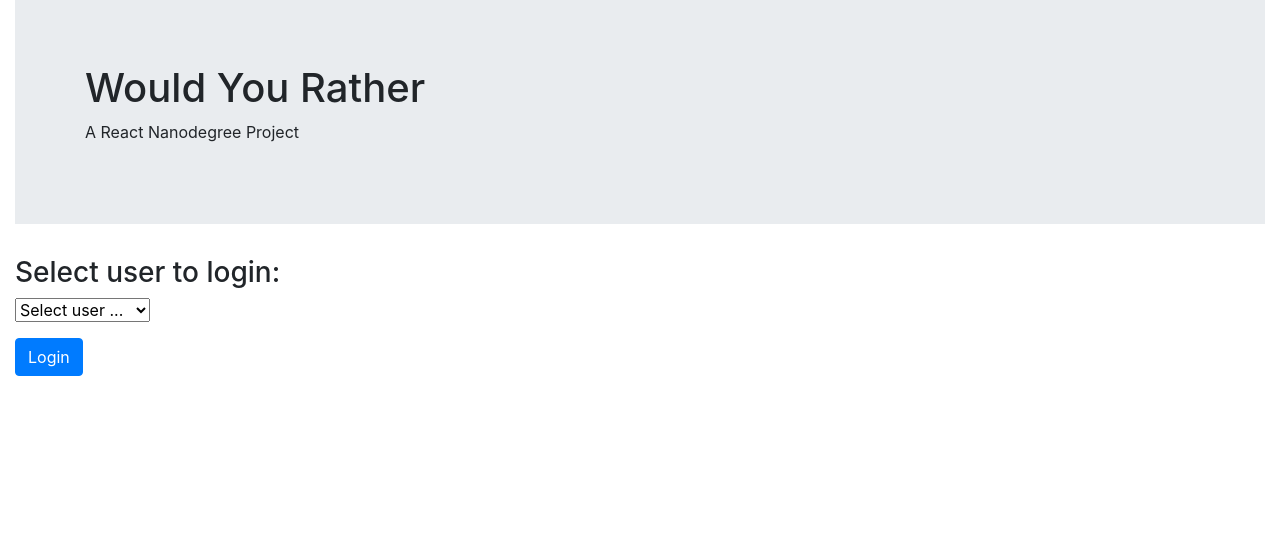
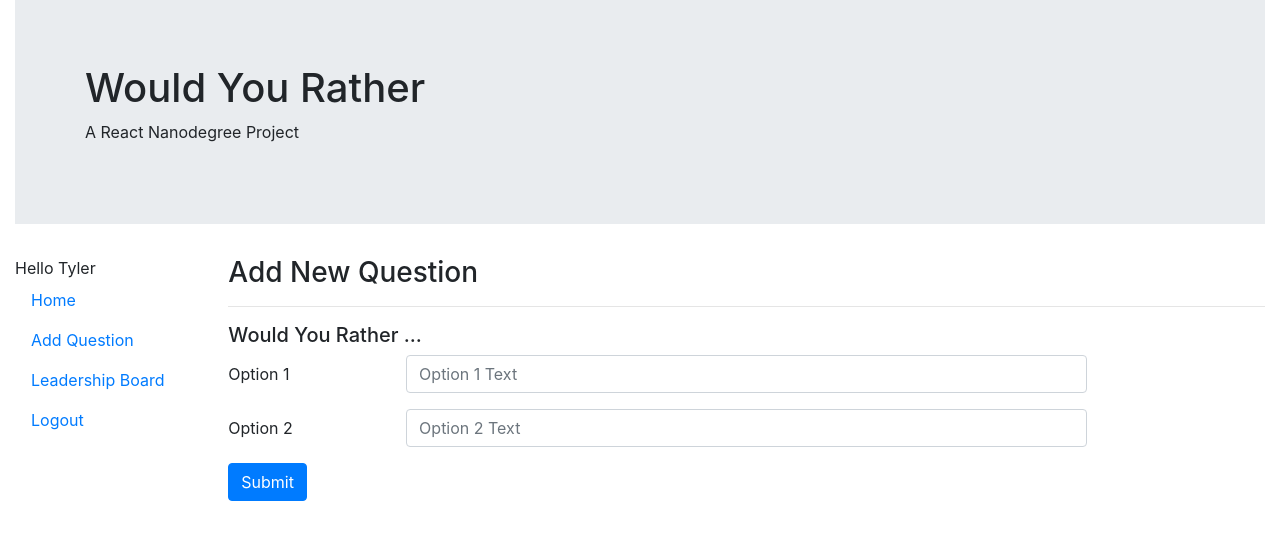
Before and after one commit to jessica-hsu/React-Nanodegree, a React (Create React App) app in the folder would-you-rather/: page / in a window 1280 px wide. Shown: the top 540 px of the page. Built offline with nearby package versions, Linux system fonts and the light colour scheme.

Commit message:
complete initial UI of add question page

```diff
--- /dev/null
+++ b/would-you-rather/src/components/AddForm.js
@@ -0,0 +1,47 @@
+import React, { Component } from 'react'
+import { connect } from 'react-redux'
+import MyButtons from '../components/Button'
+
+import Form from 'react-bootstrap/Form';
+import Col from 'react-bootstrap/Col';
+import Row from 'react-bootstrap/Row';
+
+class AddForm extends Component {
+
+  render() {
+    return (
+        <Form>
+            <Form.Group as={Row} controlId="optionOne">
+                <Form.Label column sm="2">
+                Option 1
+                </Form.Label>
+                <Col sm="8">
+                <Form.Control type="text" placeholder="Option 1 Text"/>
+                </Col>
+            </Form.Group>
+
+            <Form.Group as={Row} controlId="optionTwo">
+                <Form.Label column sm="2">
+                Option 2
+                </Form.Label>
+                <Col sm="8">
+                <Form.Control type="text" placeholder="Option 2 Text"/>
+                </Col>
+            </Form.Group>
+
+            <div style={{marginTop: "1rem"}}>
+                <MyButtons buttonType={'submit'} text={'Submit'}/>
+            </div>
+        </Form>
+    )
+  }
+}
+
+function mapStateToProps ({questions }) {
+  return {
+    questionsIds: Object.keys(questions)
+      .sort((a,b) => questions[b].timestamp - questions[a].timestamp)
+  }
+}
+
+export default connect(mapStateToProps)(AddForm)
--- /dev/null
+++ b/would-you-rather/src/views/AddQuestion.js
@@ -0,0 +1,40 @@
+import React, { Component } from 'react'
+import { connect } from 'react-redux'
+import NavBar from '../components/NavBar';
+import Title from '../components/Title';
+import AddForm from '../components/AddForm'
+
+import Container from 'react-bootstrap/Container';
+import Row from 'react-bootstrap/Row';
+import Col from 'react-bootstrap/Col';
+
+class AddQuestion extends Component {
+
+  render() {
+    return (
+      <Container fluid>
+        <Row>
+          <Col sm={12}><Title/></Col>
+        </Row>
+        <Row>
+          <Col sm={2}><NavBar/></Col>
+          <Col sm={10}>
+            <h3>Add New Question</h3>
+            <hr/>
+            <h5>Would You Rather ... </h5>
+            <AddForm/>
+          </Col>
+        </Row>
+      </Container>
+    )
+  }
+}
+
+function mapStateToProps ({questions }) {
+  return {
+    questionsIds: Object.keys(questions)
+      .sort((a,b) => questions[b].timestamp - questions[a].timestamp)
+  }
+}
+
+export default connect(mapStateToProps)(AddQuestion)
--- a/would-you-rather/src/views/App.js
+++ b/would-you-rather/src/views/App.js
@@ -6,6 +6,7 @@ import './App.css';
 
 import HomePage from './HomePage';
 import Login from './Login';
+import AddQuestion from './AddQuestion';
 
 class App extends Component {
   componentDidMount() {
@@ -16,7 +17,7 @@ class App extends Component {
       <div>
         {this.props.loading === true
           ? null
-          : <Login/>}
+          : <AddQuestion/>}
       </div>
     );
   }
```
